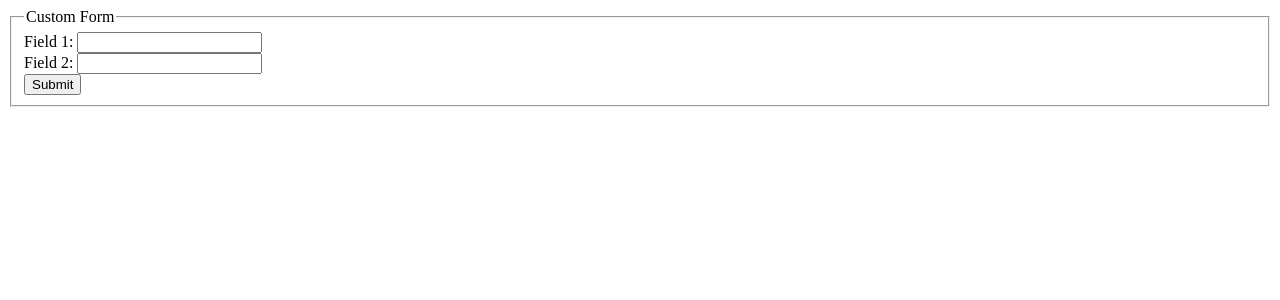
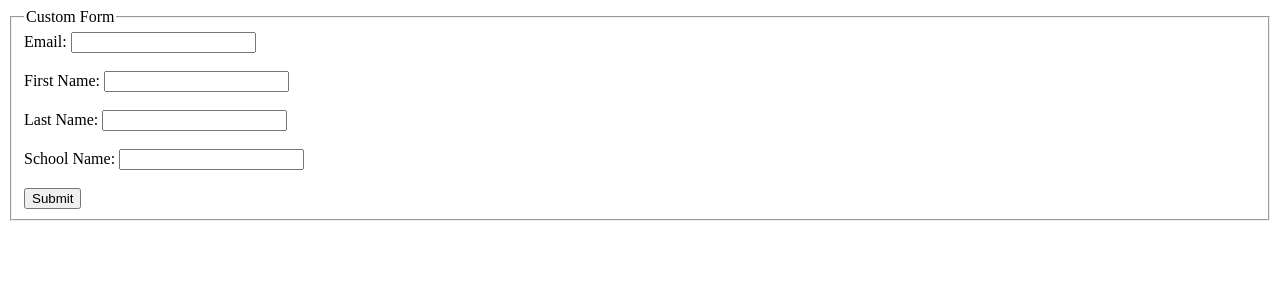
Before and after one commit to teju048/form-fetch-plugin, a PHP site: template view/adminhtml/templates/form.phtml in a window 1280 px wide. Shown: the top 300 px of the page. Run offline with PHP 8.4, Linux system fonts and the light colour scheme; the template is opened without the code that fills it, so the values that code supplies are empty.

Commit message:
Update form.phtml

```diff
--- a/view/adminhtml/templates/form.phtml
+++ b/view/adminhtml/templates/form.phtml
@@ -1,16 +1,22 @@
-<form action="#" method="post">
+<form action="<?php echo $block->getUrl('formfetch/form/submit') ?>" method="post">
     <fieldset>
         <legend>Custom Form</legend>
-        <div>
-            <label for="field1">Field 1:</label>
-            <input type="text" name="field1" id="field1" />
-        </div>
-        <div>
-            <label for="field2">Field 2:</label>
-            <input type="text" name="field2" id="field2" />
-        </div>
-        <div>
+            <label for="email">Email:</label>
+            <input type="text" name="email" id="email" required />
+        <br>
+        <br>
+            <label for="first_name">First Name:</label>
+            <input type="text" name="first_name" id="first_name" required />
+        <br>
+        <br>
+            <label for="last_name">Last Name:</label>
+            <input type="text" name="last_name" id="last_name" required />
+        <br>
+        <br>
+            <label for="school_name">School Name:</label>
+            <input type="text" name="school_name" id="school_name" required />
+        <br>
+        <br>
             <button type="submit">Submit</button>
-        </div>
     </fieldset>
 </form>
```
